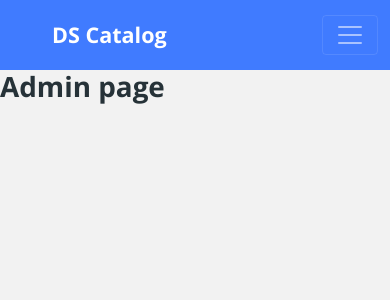
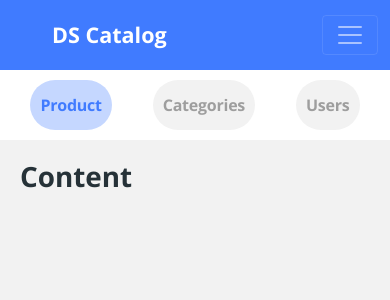
Before and after one commit to Tssa301/dscatalog-301, a React (Create React App) app in the folder frontweb/: page /admin in a window 390 px wide. Shown: the top 300 px of the page. Built offline with nearby package versions, Linux system fonts and the light colour scheme.

Commit message:
Admin Navbar layout mobile

```diff
--- /dev/null
+++ b/frontweb/src/pages/Admin/NavBar/index.tsx
@@ -0,0 +1,27 @@
+import './styles.css';
+
+const NavBar = () => {
+  return (
+    <nav className="admin-nav-container">
+      <ul>
+        <li>
+          <a href="link" className="admin-nav-item active">
+            <p>Product</p>
+          </a>
+        </li>
+        <li>
+          <a href="link" className="admin-nav-item">
+            <p>Categories</p>
+          </a>
+        </li>
+        <li>
+          <a href="link" className="admin-nav-item">
+            <p>Users</p>
+          </a>
+        </li>
+      </ul>
+    </nav>
+  );
+};
+
+export default NavBar;
--- /dev/null
+++ b/frontweb/src/pages/Admin/NavBar/styles.css
@@ -0,0 +1,36 @@
+ul {
+    display:flex;
+    justify-content:space-around;
+    list-style-type: none;
+    margin: 0;
+    padding: 0;
+}
+
+.admin-nav-container {
+    padding: 10px;
+    background-color: #fff;
+}
+
+.admin-nav-item {
+    display: flex;
+    justify-content: center;
+    align-items: center;
+    height: 50px;
+    background-color: #f2f2f2;
+    border-radius: 100px;
+    padding: 0 10px;
+    font-size: 16px;
+    font-weight: bold;
+    letter-spacing: -0.015em;
+    color: #9e9e9e;
+
+}
+
+.admin-nav-item.active {
+    background: rgba(64, 123, 255, 0.3);
+    color: #407bff;
+}
+
+.admin-nav-item p {
+    margin-bottom: 0;
+}
--- a/frontweb/src/pages/Admin/index.tsx
+++ b/frontweb/src/pages/Admin/index.tsx
@@ -1,11 +1,15 @@
-import './styles.css'
+import NavBar from './NavBar';
+import './styles.css';
 
 const Admin = () => {
-
-    return(
-
-        <h1>Admin page</h1>
-    );
-}
+  return (
+    <div className="admin-container">
+      <NavBar />
+      <div className="admin-content">
+        <h1>Content</h1>
+      </div>
+    </div>
+  );
+};
 
 export default Admin;
--- a/frontweb/src/pages/Admin/styles.css
+++ b/frontweb/src/pages/Admin/styles.css
@@ -0,0 +1,18 @@
+.admin-container {
+  display: flex;
+  flex-direction: column;
+}
+
+.admin-content {
+  padding: 20px;
+}
+
+@media (min-width: 1200px) {
+  .admin-container {
+    flex-direction: row;
+  }
+
+  .admin-content {
+    flex: 1;
+  }
+}
```
